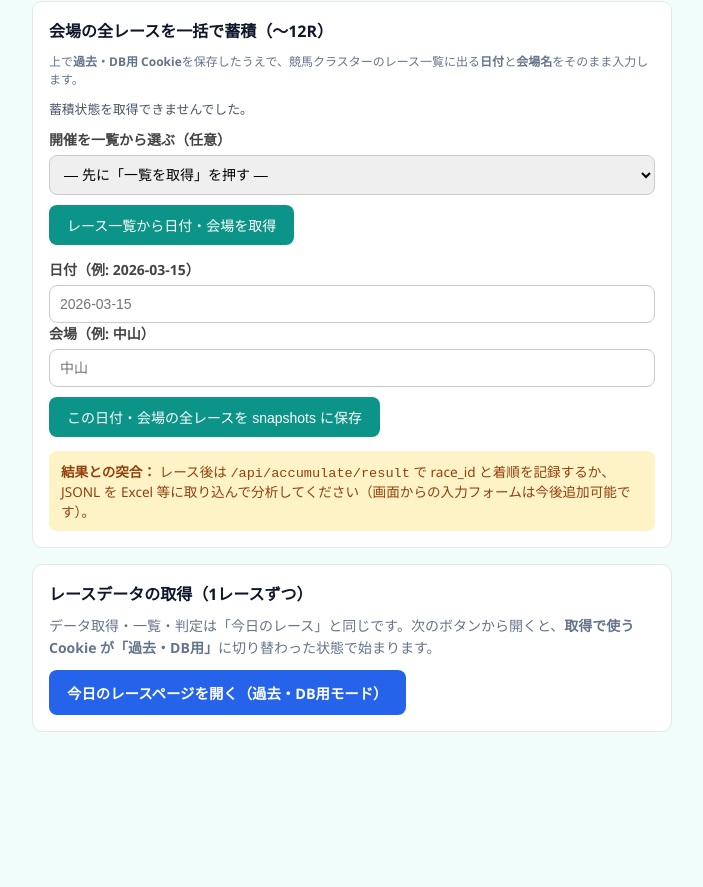
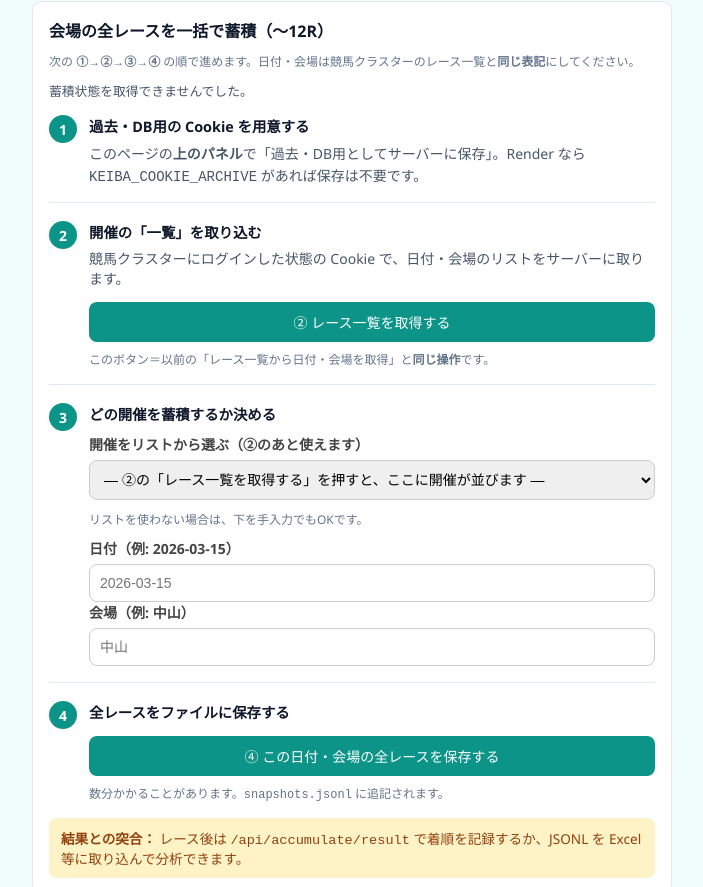
Before and after one commit to john-9-7/keiba-cursor, a website: page public/analyze.html in a window 1280 px wide. Shown: the part 1028-1915 px from the top of the page, without its empty margins (288-991 px from the left). Before the commit the page ends 1792 px from the top, so only its background shows below. Drawn offline with Linux system fonts and the light colour scheme; no server answers.

Commit message:
ui: analyze蓄積手順を①〜④で整理、文言をボタンと統一

```diff
--- a/public/analyze.html
+++ b/public/analyze.html
@@ -32,6 +32,14 @@
     #accStatus { font-size: 0.8rem; color: #475569; margin: 10px 0; line-height: 1.5; word-break: break-all; }
     .row-btns { display: flex; flex-wrap: wrap; gap: 8px; margin-top: 10px; }
     code.path { font-size: 0.75rem; background: #f1f5f9; padding: 2px 6px; border-radius: 4px; }
+    .acc-flow { margin: 0; padding: 0; list-style: none; }
+    .acc-flow > li { display: flex; gap: 12px; align-items: flex-start; margin-bottom: 18px; padding-bottom: 16px; border-bottom: 1px solid #e2e8f0; }
+    .acc-flow > li:last-child { border-bottom: none; margin-bottom: 0; padding-bottom: 0; }
+    .acc-step-no { flex-shrink: 0; width: 28px; height: 28px; border-radius: 50%; background: #0d9488; color: #fff; font-weight: 700; font-size: 0.875rem; display: flex; align-items: center; justify-content: center; }
+    .acc-step-body { flex: 1; min-width: 0; }
+    .acc-step-body > strong { display: block; font-size: 0.9rem; color: #0f172a; margin-bottom: 6px; }
+    .acc-step-body .hint { margin-top: 8px; margin-bottom: 0; }
+    button.btn-acc-primary { width: 100%; max-width: 100%; margin-top: 8px; }
   </style>
 </head>
 <body>
@@ -79,23 +87,52 @@
 
     <div class="panel">
       <h2>会場の全レースを一括で蓄積（〜12R）</h2>
-      <p class="hint" style="margin-top:0">上で<strong>過去・DB用 Cookie</strong>を保存したうえで、競馬クラスターのレース一覧に出る<strong>日付</strong>と<strong>会場名</strong>をそのまま入力します。</p>
+      <p class="hint" style="margin-top:0">次の <strong>①→②→③→④</strong> の順で進めます。日付・会場は競馬クラスターのレース一覧と<strong>同じ表記</strong>にしてください。</p>
       <p id="accStatus">蓄積件数を読み込み中...</p>
-      <label for="accVenueSelect">開催を一覧から選ぶ（任意）</label>
+
+      <ol class="acc-flow" style="margin-top:14px">
+        <li>
+          <span class="acc-step-no" aria-hidden="true">1</span>
+          <div class="acc-step-body">
+            <strong>過去・DB用の Cookie を用意する</strong>
+            <span style="font-size:0.875rem;color:#475569">このページの<strong>上のパネル</strong>で「過去・DB用としてサーバーに保存」。Render なら <code>KEIBA_COOKIE_ARCHIVE</code> があれば保存は不要です。</span>
+          </div>
+        </li>
+        <li>
+          <span class="acc-step-no" aria-hidden="true">2</span>
+          <div class="acc-step-body">
+            <strong>開催の「一覧」を取り込む</strong>
+            <span style="font-size:0.875rem;color:#475569;display:block;margin-bottom:6px">競馬クラスターにログインした状態の Cookie で、日付・会場のリストをサーバーに取ります。</span>
+            <button type="button" id="btnLoadVenues" class="btn-acc-primary">② レース一覧を取得する</button>
+            <p class="hint">このボタン＝以前の「レース一覧から日付・会場を取得」と<strong>同じ操作</strong>です。</p>
+          </div>
+        </li>
+        <li>
+          <span class="acc-step-no" aria-hidden="true">3</span>
+          <div class="acc-step-body">
+            <strong>どの開催を蓄積するか決める</strong>
+            <label for="accVenueSelect" style="margin-top:10px">開催をリストから選ぶ（②のあと使えます）</label>
             <select id="accVenueSelect">
-        <option value="">— 先に「一覧を取得」を押す —</option>
+              <option value="">— ②の「レース一覧を取得する」を押すと、ここに開催が並びます —</option>
             </select>
-      <div class="row-btns">
-        <button type="button" id="btnLoadVenues">レース一覧から日付・会場を取得</button>
-      </div>
-      <label for="accDate" style="margin-top:14px">日付（例: 2026-03-15）</label>
+            <p class="hint" style="margin-top:10px">リストを使わない場合は、下を手入力でもOKです。</p>
+            <label for="accDate" style="margin-top:10px">日付（例: 2026-03-15）</label>
             <input type="text" id="accDate" placeholder="2026-03-15" autocomplete="off">
             <label for="accVenue">会場（例: 中山）</label>
             <input type="text" id="accVenue" placeholder="中山" autocomplete="off">
-      <div class="row-btns">
-        <button type="button" id="btnBulkAccumulate">この日付・会場の全レースを snapshots に保存</button>
           </div>
-      <div class="soon" style="margin-top:14px"><strong>結果との突合：</strong> レース後は <code>/api/accumulate/result</code> で race_id と着順を記録するか、JSONL を Excel 等に取り込んで分析してください（画面からの入力フォームは今後追加可能です）。</div>
+        </li>
+        <li>
+          <span class="acc-step-no" aria-hidden="true">4</span>
+          <div class="acc-step-body">
+            <strong>全レースをファイルに保存する</strong>
+            <button type="button" id="btnBulkAccumulate" class="btn-acc-primary">④ この日付・会場の全レースを保存する</button>
+            <p class="hint">数分かかることがあります。<code>snapshots.jsonl</code> に追記されます。</p>
+          </div>
+        </li>
+      </ol>
+
+      <div class="soon" style="margin-top:16px"><strong>結果との突合：</strong> レース後は <code>/api/accumulate/result</code> で着順を記録するか、JSONL を Excel 等に取り込んで分析できます。</div>
     </div>
 
     <div class="panel">
@@ -221,7 +258,7 @@
             alert('日付・会場が取得できませんでした。');
             return;
           }
-          accVenueSelect.innerHTML = '<option value="">— 選んでください —</option>';
+          accVenueSelect.innerHTML = '<option value="">— 開催を選ぶ（または③の日付・会場を手入力）—</option>';
           data.datesAndVenues.forEach(function (item) {
             var opt = document.createElement('option');
             var v = item.date + '\t' + item.venue;
```
Also changed, not shown: docs/操作手順.md (+2 -2 lines). Lines whose indentation alone changed are shown as unchanged.
